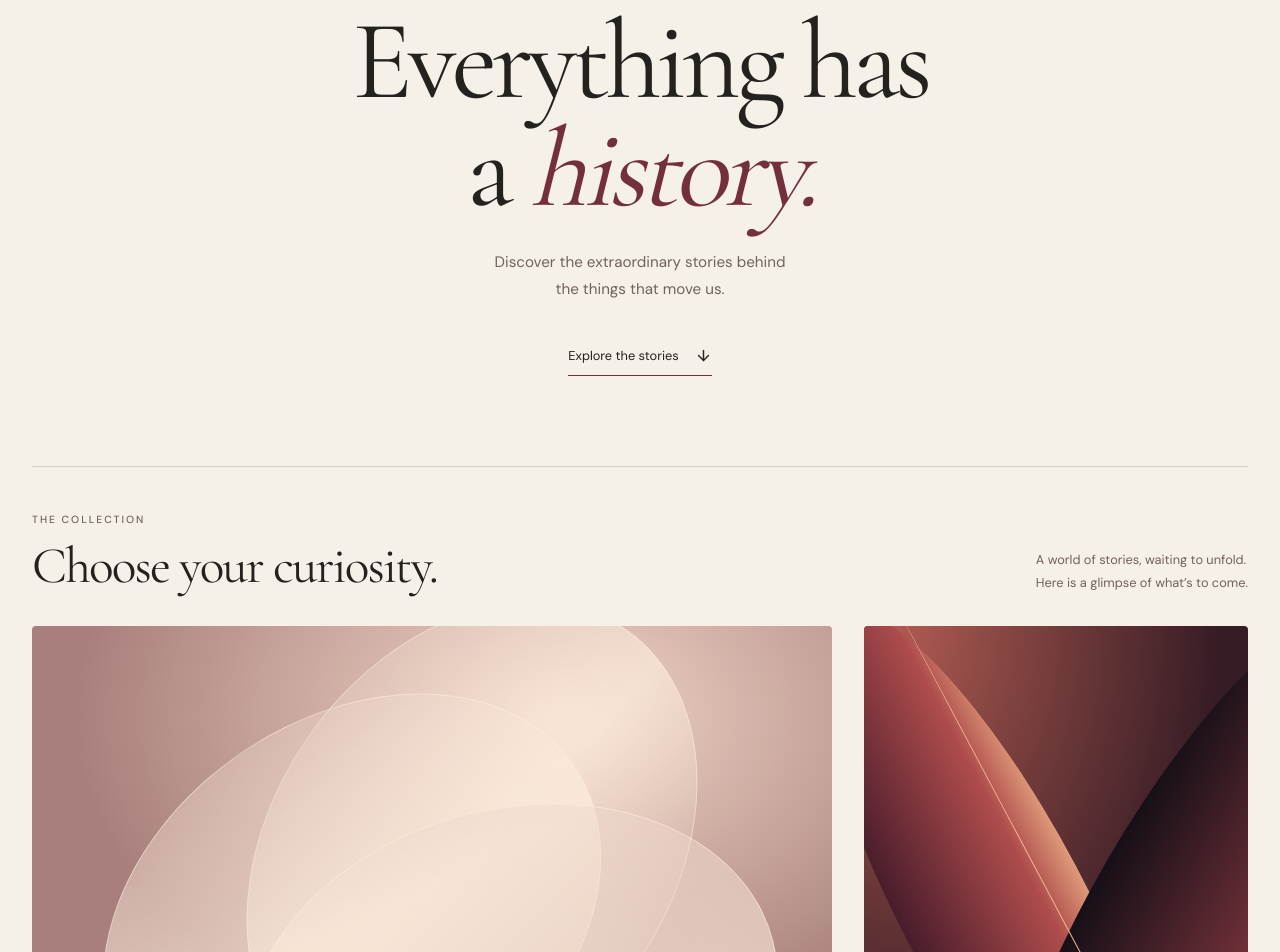
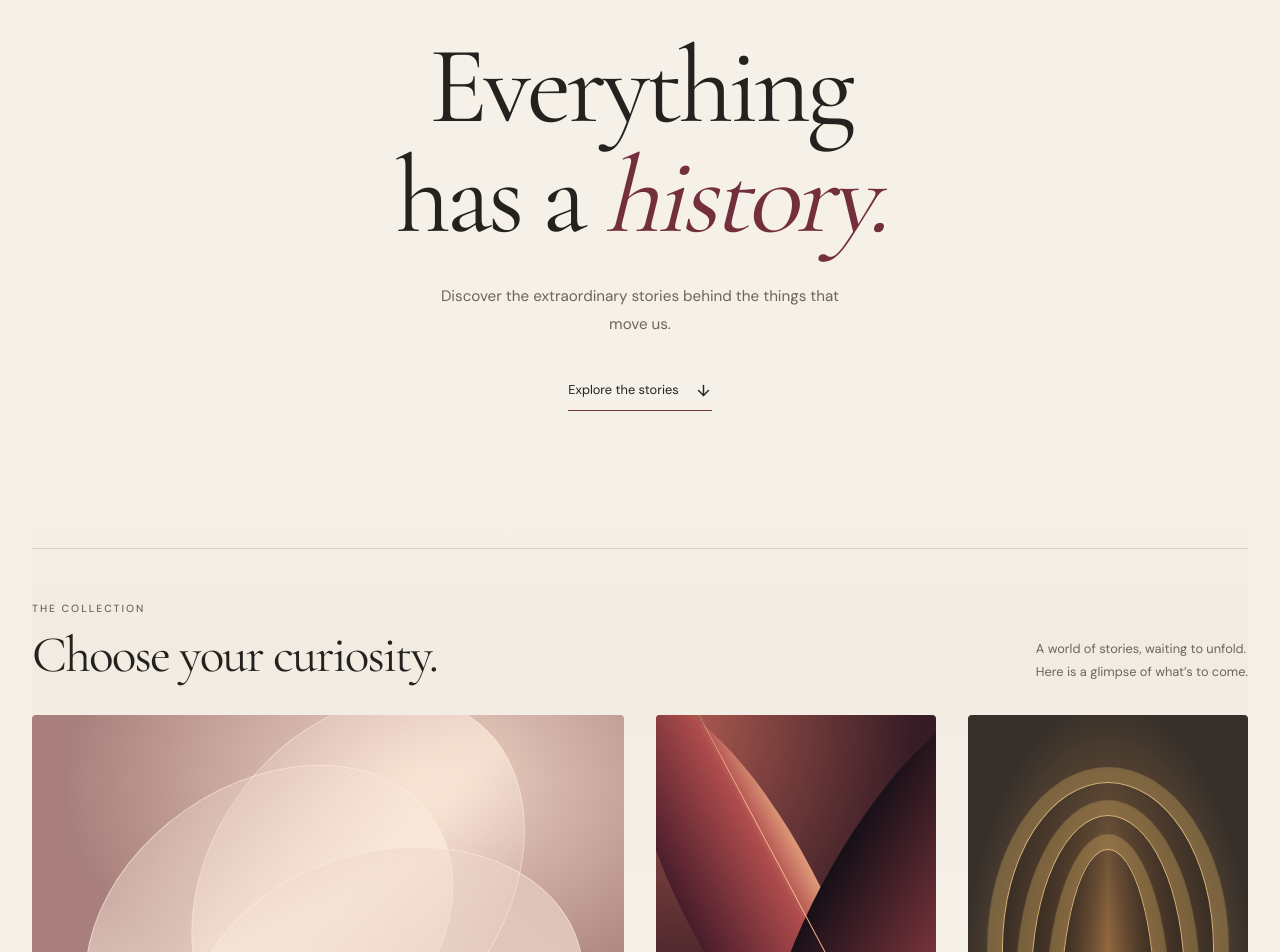
Before and after one commit to lidialuncian/the-history-of, a Next.js app: page / in a window 1280 px wide. Shown: the part 240-1192 px from the top of the page. Built offline with nearby package versions, Linux system fonts and the light colour scheme.

Commit message:
feat: refine homepage hero rhythm and gallery balance

```diff
--- a/src/app/globals.css
+++ b/src/app/globals.css
@@ -20,18 +20,46 @@ a { color: inherit; text-decoration: none; }
 a:focus-visible { outline: 2px solid var(--wine); outline-offset: 6px; border-radius: 2px; }
 ::selection { background: #e0c7c9; }
 .page-width { width: min(100% - 3rem, 76rem); margin-inline: auto; }
-.site-header { display: flex; justify-content: space-between; align-items: center; gap: 1rem; padding-block: 1.75rem; border-bottom: 1px solid var(--rule); }
+.site-header { display: flex; flex-wrap: wrap; justify-content: space-between; align-items: center; gap: 1rem; padding-block: 1.75rem; border-bottom: 1px solid var(--rule); }
 .wordmark { font-size: .75rem; font-weight: 600; letter-spacing: .15em; }
 .nav-link { display: inline-flex; gap: .65rem; align-items: center; padding-block: .75rem; font-size: .8rem; }
 .nav-link:hover, .explore-link:hover { color: var(--wine); }
-.entrance { padding-block: clamp(4rem, 8vw, 7.5rem) clamp(4rem, 7vw, 6.5rem); text-align: center; }
+.entrance {
+  display: flex;
+  flex-direction: column;
+  align-items: center;
+  justify-content: center;
+  padding-block: clamp(3.5rem, 8vh, 7rem) clamp(4rem, 10vh, 8rem);
+  text-align: center;
+}
 .eyebrow { margin: 0; color: var(--muted); text-transform: uppercase; letter-spacing: .19em; font-size: .65rem; font-weight: 500; line-height: 1.8; }
-h1, h2, h3 { font-family: var(--font-display), "Times New Roman", serif; font-weight: 400; }
-h1 { font-size: clamp(3.8rem, 8.8vw, 8rem); line-height: .96; letter-spacing: -.045em; margin: 1.6rem 0; }
+h1, h2, h3 { font-family: var(--font-display), "Times New Roman", serif; font-weight: 400; overflow-wrap: anywhere; }
+h1 {
+  max-width: 10ch;
+  font-size: clamp(3rem, 1.25rem + 7vw, 7.5rem);
+  line-height: 1;
+  letter-spacing: -.04em;
+  text-wrap: balance;
+  margin: clamp(1.25rem, 3vw, 2rem) 0;
+}
 h1 em { color: var(--wine); font-weight: 400; }
-.entrance-description { font-size: .95rem; line-height: 1.8; color: var(--muted); margin: 0 auto; max-width: 30rem; }
+.entrance-description { font-size: .95rem; line-height: 1.8; color: var(--muted); margin: 0 auto; max-width: 27rem; text-wrap: pretty; }
 .explore-link { display: inline-flex; align-items: center; gap: 1rem; margin-top: 2rem; padding-block: .65rem; border-bottom: 1px solid var(--wine); font-size: .8rem; }
-.collection { border-top: 1px solid var(--rule); padding-block: 2.75rem 5rem; scroll-margin-top: 1.5rem; }
+.collection {
+  position: relative;
+  isolation: isolate;
+  border-top: 1px solid var(--rule);
+  padding-block: clamp(2rem, 4vw, 3.5rem) clamp(3rem, 6vw, 5rem);
+  scroll-margin-top: 1.5rem;
+}
+.collection::before {
+  content: "";
+  position: absolute;
+  z-index: -1;
+  inset: -3rem 0 0;
+  pointer-events: none;
+  background: linear-gradient(transparent, #eee6dc80 8rem, transparent 28rem);
+}
 .collection-heading { display: flex; align-items: end; justify-content: space-between; gap: 2rem; margin-bottom: 2rem; }
 h2 { margin: .5rem 0 0; font-size: clamp(2.2rem, 4vw, 3.3rem); line-height: 1.1; letter-spacing: -.035em; }
 .collection-heading > p { margin: 0; color: var(--muted); font-size: .8rem; line-height: 1.8; }
@@ -69,6 +97,10 @@ h3 { margin: 0; font-size: 2rem; line-height: 1.1; }
 .site-footer p { margin: 0; color: var(--muted); font-size: .75rem; }
 .skip-link { position: fixed; top: 1rem; left: 1rem; padding: 1rem; background: var(--background); z-index: 10; transform: translateY(-200%); }
 .skip-link:focus { transform: translateY(0); }
+/* Minimum height supplies breathing room without clipping growing content. */
+@media (min-width: 48rem) and (min-height: 40rem) {
+  .entrance { min-height: min(52rem, calc(100svh - 7rem)); }
+}
 @media (min-width: 30rem) {
   .exhibit-grid { grid-template-columns: repeat(2, minmax(0, 1fr)); }
   .exhibit-featured { grid-column: span 2; }
@@ -76,6 +108,9 @@ h3 { margin: 0; font-size: 2rem; line-height: 1.1; }
 @media (min-width: 72rem) {
   .exhibit-grid { grid-template-columns: repeat(3, minmax(0, 1fr)); gap: 3rem 2rem; }
   .exhibit-featured .exhibit-visual { aspect-ratio: 16 / 9; }
+  /* A complete opening curation: one wide feature and two equal companions. */
+  .exhibit-grid-trio { grid-template-columns: repeat(4, minmax(0, 1fr)); }
+  .exhibit-grid-trio .exhibit-visual { aspect-ratio: auto; height: clamp(15rem, 26vw, 22rem); }
 }
 @media (max-width: 42rem) {
   .collection-heading { display: block; }
@@ -85,8 +120,7 @@ h3 { margin: 0; font-size: 2rem; line-height: 1.1; }
 @media (max-width: 29.99rem) {
   .page-width { width: calc(100% - 2rem); }
   .wordmark { font-size: .65rem; letter-spacing: .09em; }
-  .entrance { padding-block: 4rem; }
-  .desktop-break { display: none; }
+  .entrance { padding-block: 3.5rem 4rem; }
 }
 @media (prefers-reduced-motion: no-preference) {
   html { scroll-behavior: smooth; }
--- a/src/app/page.tsx
+++ b/src/app/page.tsx
@@ -15,8 +15,8 @@ export default function Home() {
       <main id="main" tabIndex={-1}>
         <section className="entrance page-width" aria-labelledby="entrance-title">
           <p className="eyebrow">An exploration through time</p>
-          <h1 id="entrance-title">Everything has<br />a <em>history.</em></h1>
-          <p className="entrance-description">Discover the extraordinary stories behind<br className="desktop-break" /> the things that move us.</p>
+          <h1 id="entrance-title">Everything has a <em>history.</em></h1>
+          <p className="entrance-description">Discover the extraordinary stories behind the things that move us.</p>
           <a className="explore-link" href="#collection">Explore the stories <ArrowDown size={17} aria-hidden="true" /></a>
         </section>
         <section id="collection" className="collection page-width" aria-labelledby="collection-title" tabIndex={-1}>
--- a/src/components/exhibition/ExhibitGrid.tsx
+++ b/src/components/exhibition/ExhibitGrid.tsx
@@ -2,8 +2,12 @@ import { ExhibitCard } from "./ExhibitCard";
 import type { Subject } from "@/types/subject";
 
 export function ExhibitGrid({ subjects }: { subjects: readonly Subject[] }) {
+  const isOpeningTrio =
+    subjects.length === 3 &&
+    subjects.filter((subject) => subject.featured).length === 1;
+
   return (
-    <ul className="exhibit-grid" aria-label="Exhibition previews">
+    <ul className={`exhibit-grid${isOpeningTrio ? " exhibit-grid-trio" : ""}`} aria-label="Exhibition previews">
       {subjects.map((subject) => <ExhibitCard key={subject.id} subject={subject} />)}
     </ul>
   );
```
Also changed, not shown: 1 other file (tests, documents, lock files or other folders).
